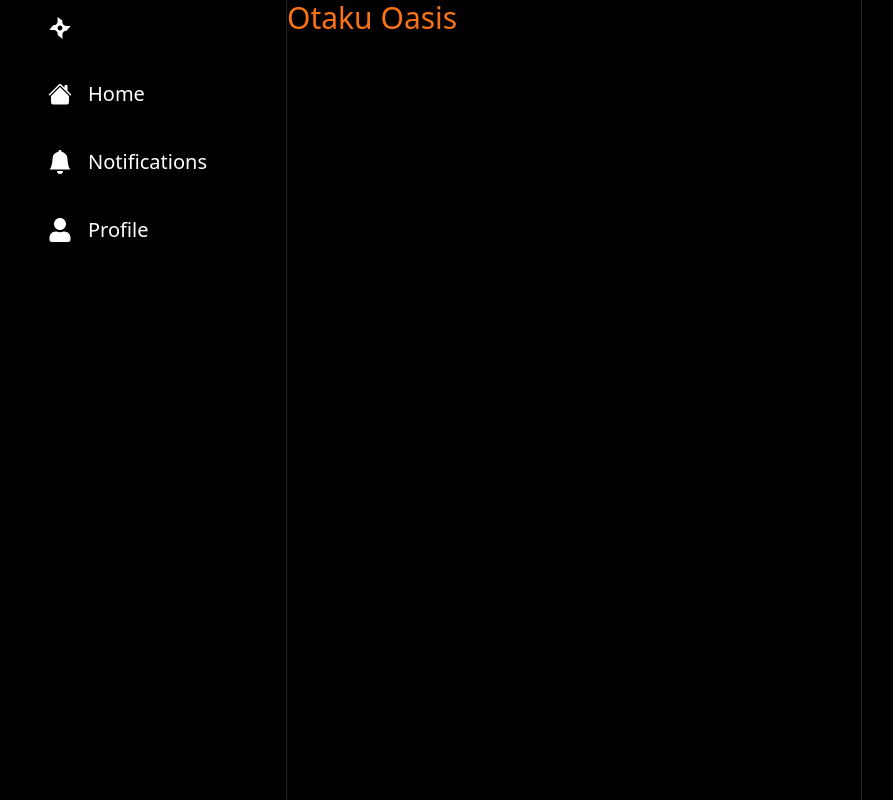
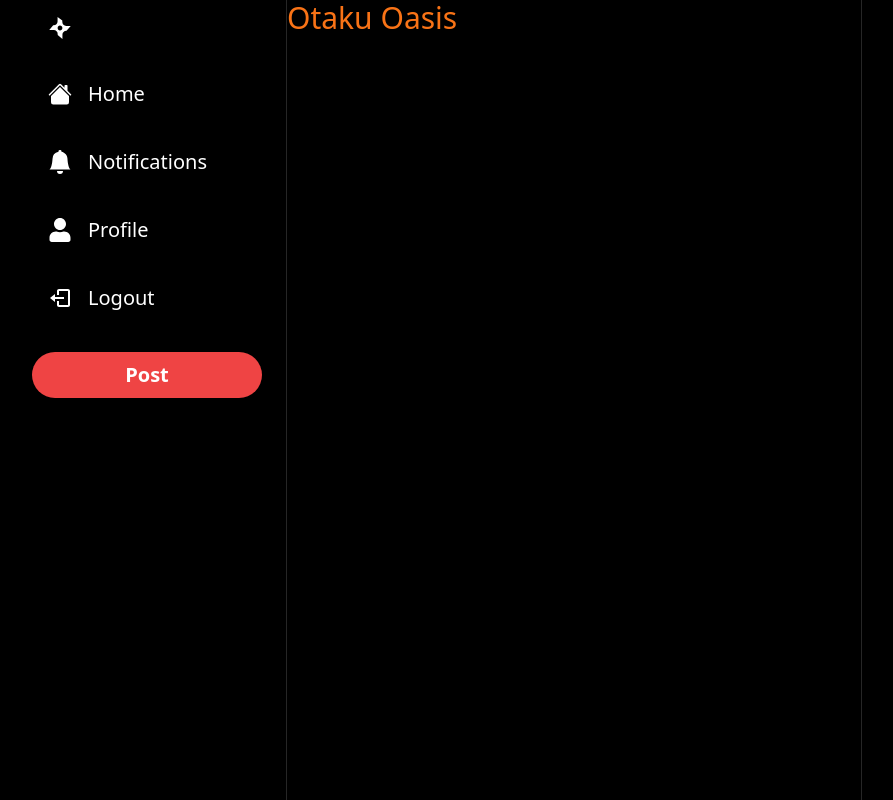
Before and after one commit to Shiriix/OtakuOasis, a Next.js app: page / in a window 1280 px wide. Shown: the whole page, without its empty margins (66-959 px from the left). Built offline with nearby package versions, Linux system fonts and the light colour scheme.

Commit message:
added post button to sidebar

```diff
--- a/components/Layout.tsx
+++ b/components/Layout.tsx
@@ -2,6 +2,7 @@ interface LayoutProps {
   children: React.ReactNode;
 }
 
+import React from "react";
 import Sidebar from "./Sidebar";
 const Layout: React.FC<LayoutProps> = ({ children }) => {
   return (
--- a/components/Sidebar.tsx
+++ b/components/Sidebar.tsx
@@ -2,6 +2,9 @@ import { BsBellFill, BsHouseFill } from "react-icons/bs";
 import { FaUser } from "react-icons/fa";
 import SidebarLogo from "./SidebarLogo";
 import Sidebaritem from "./Sidebaritem";
+import { BiLogOut } from "react-icons/bi";
+import SidebarPostButton from "./SidebarPostButton";
+import React from "react";
 const Sidebar = () => {
   const items = [
     {
@@ -34,6 +37,13 @@ const Sidebar = () => {
               icon={item.icon}
             />
           ))}
+          <Sidebaritem
+            onclick={() => {}}
+            icon={BiLogOut}
+            label="Logout"
+            href=""
+          />
+          <SidebarPostButton />
         </div>
       </div>
     </div>
--- a/components/SidebarLogo.tsx
+++ b/components/SidebarLogo.tsx
@@ -1,6 +1,6 @@
 import { useRouter } from "next/router";
 import { GiSharpShuriken } from "react-icons/gi";
-
+import React from "react";
 const SidebarLogo = () => {
   const router = useRouter();
   return (
--- /dev/null
+++ b/components/SidebarPostButton.tsx
@@ -0,0 +1,22 @@
+import { useRouter } from "next/router";
+import React from "react";
+import { GiSharpShuriken } from "react-icons/gi";
+
+const SidebarPostButton = () => {
+  const router = useRouter();
+  return (
+    <div onClick={() => router.push("/")}>
+      <div className="mt-6 lg:hidden rounded-full h-14 w-14 p-4 flex items-center justify-center bg-red-500 hover:bg-opacity-80 transition cursor-pointer">
+        <GiSharpShuriken size={24} color="white" />
+      </div>
+      <div className="mt-6 hidden lg:block px-4 py-2 rounded-full  bg-red-500 hover:bg-opacity-90 transition cursor-pointer">
+        <p className="hidden lg:block text-center font-semibold text-white text-[20px]">
+          {" "}
+          Post
+        </p>
+      </div>
+    </div>
+  );
+};
+
+export default SidebarPostButton;
--- a/tsconfig.json
+++ b/tsconfig.json
@@ -16,6 +16,6 @@
       "@/*": ["./*"]
     }
   },
-  "include": ["next-env.d.ts", "**/*.ts", "**/*.tsx"],
+  "include": ["next-env.d.ts", "**/*.ts", "**/*.tsx ", ],
   "exclude": ["node_modules"]
 }
```
Also changed, not shown: pages/_app.tsx (+5 -5 lines).
